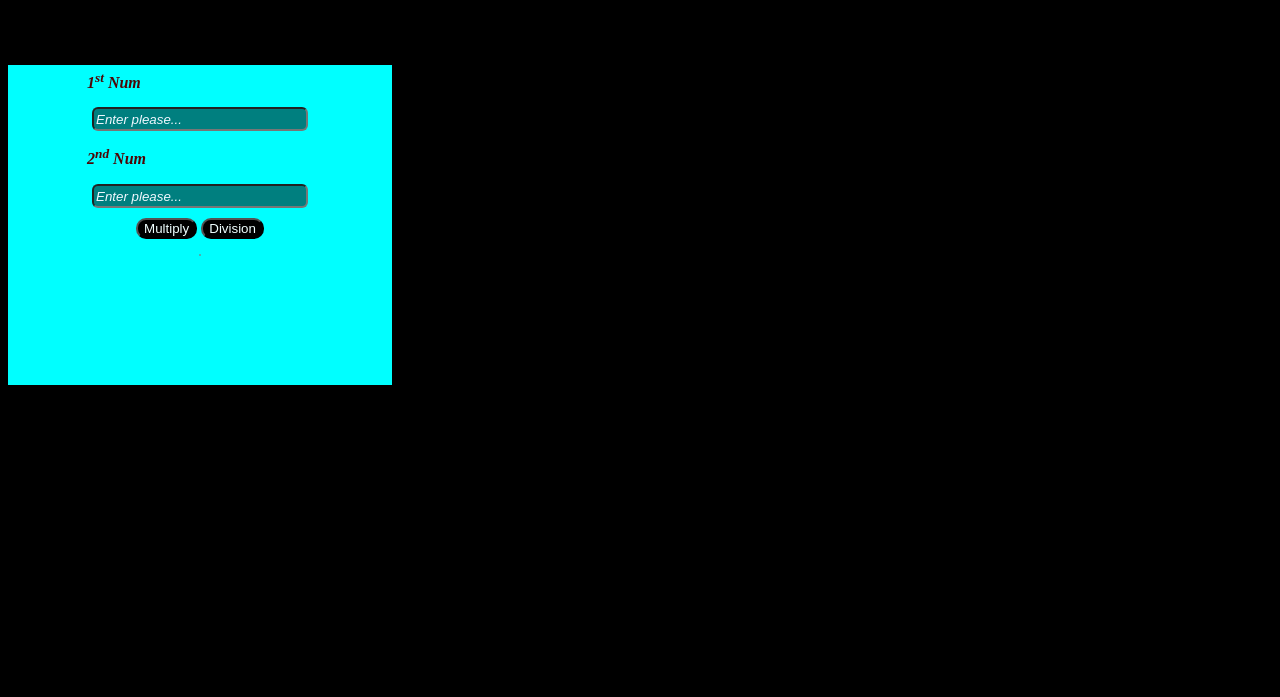
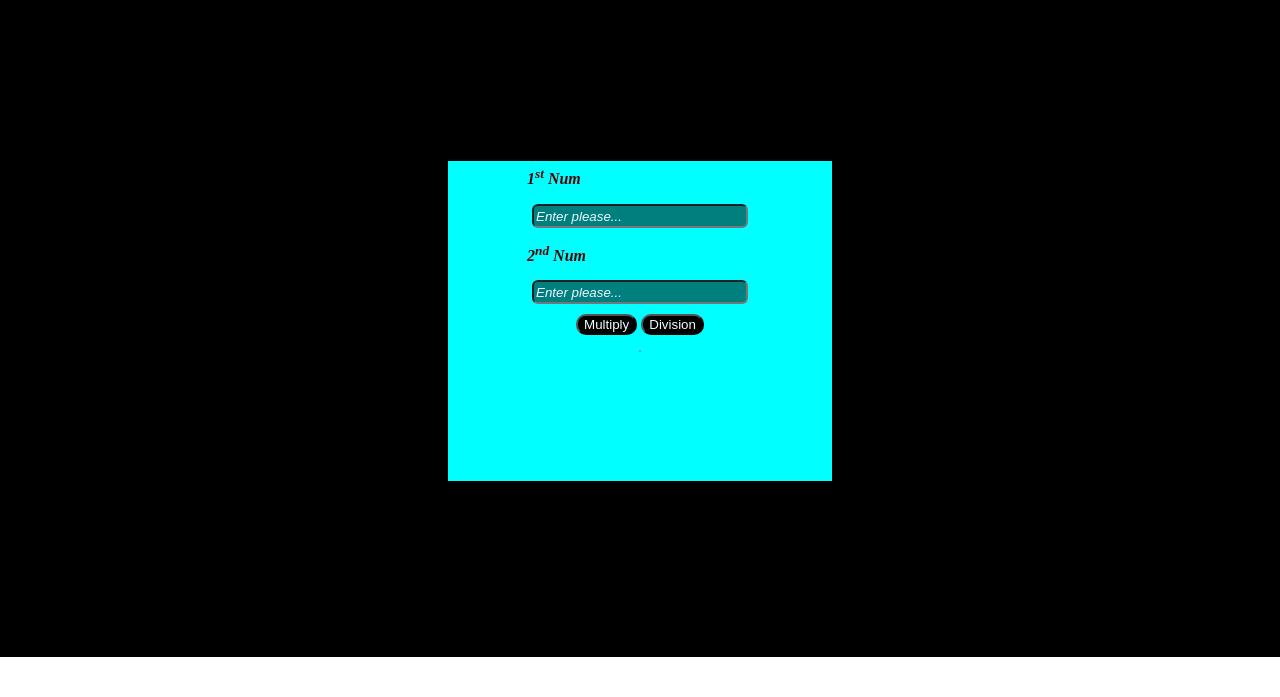
Before and after one commit to samirbhandari/samirbhandari, a plain HTML site: page index.html in a window 1280 px wide. Shown: the part 103-800 px from the top of the page. Drawn offline with Linux system fonts and the light colour scheme.

Commit message:
Update index.html

```diff
--- a/index.html
+++ b/index.html
@@ -1,18 +1,24 @@
 <html>
     <head>
         <style>
-            body{
-                background-color:black;
-                width:80vw;
-                height:80vh;
+*{
+    margin: 0;
+}
+
+            #head{
+                background-color: black;
                 display:flex;
-                align-items:center;
+                justify-content: center;
+              height: 84vh;
+              width: 100vw;
+
+
             }
         #main{
             width: 30vw;
             height: 40vh;
             background-color: aqua;
-            align-self:center;
+            align-self: center;
         }
         .num{
             font-weight: bold;
@@ -55,10 +61,22 @@
            border-radius: 15px;
             text-decoration: wavy;
         }
+      #topic{
+        font-weight: bold;
+        text-align: center;
+        background-color: black;
+        font-size: xx-large;
+        color: azure;
+        padding-top: 4vw;
+      }
         </style>
     </head>
     <body>
-        <div id="main">
+        <div id="topic">
+          Samir  Calculator
+        </div>
+    <div id="head">
+         <div id="main">
             <div id="belowMain">
                 <div class="two" id="f">
                     <div class="num">1<sup>st</sup> Num</div>
@@ -76,7 +94,8 @@
             </div>
             <div id="res"></div>
         </div>
-        </div>
+        </div></div>
+
 
     </body>
 </html>
```
